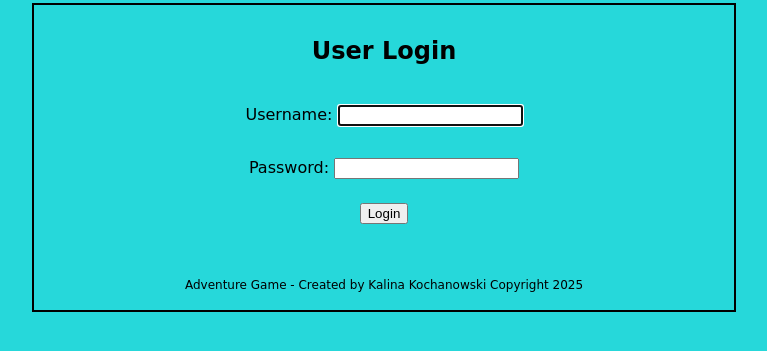
After one commit to kalina-kochanowski/finalproject, a Django app: page /adventure/login/ in a window 1280 px wide. The commit adds this page. Shown: the top 351 px of the page, without its empty margins (256-1023 px from the left). Run offline with Django 4.2, Linux system fonts and the light colour scheme.

Commit message:
Final Version

```diff
--- a/adventure/static/adventure/style.css
+++ b/adventure/static/adventure/style.css
@@ -28,6 +28,11 @@ body {
 	margin-bottom: 0em;
 }
 
+button {
+    display: block;
+    margin: auto;
+}
+
 footer {
 	font-size: 12px;
 	text-align: center;
--- a/adventure/templates/adventure/base.html
+++ b/adventure/templates/adventure/base.html
@@ -17,6 +17,8 @@
 
         {% block content %}{% endblock %} <!-- Body Content Changes by What Page You Are On -->
 
+        {% block extra_scripts %}{% endblock %} <!-- Block for any Javascript scripts -->
+
     </body>
 
     <footer>
--- /dev/null
+++ b/adventure/templates/registration/login.html
@@ -0,0 +1,18 @@
+{% extends 'adventure/base.html' %}
+
+{% block title %}User Login{% endblock %}
+
+{% block content %}
+
+<h2>User Login</h2>
+
+<!-- Uses Django login and displays it in a form for the user to login -->
+<form method="POST">
+    {% csrf_token %}
+
+    {{ form.as_p }}
+
+    <button type="submit">Login</button>
+</form>
+
+{% endblock %}
--- a/adventure/urls.py
+++ b/adventure/urls.py
@@ -7,6 +7,9 @@ app_name = 'adventure' # Name of App To Be Used as a Way to Help With Linking Pa
 # URL Patterns To Display Views as HTML Pages
 urlpatterns = [
     path('', views.index, name = 'index'),
+    path('login/', views.user_login, name = 'login'),
+    path('logout/', views.user_logout, name = 'logout'),
     path('player/<slug:slug>/', views.PlayerProfile.as_view(), name = 'profile'),
     path('scenario/<int:scenario_id>/', views.adventure, name = 'game'),
+    path('jump/<int:scenario_id>/', views.jump_to_scenario, name = 'jump'),
 ]
--- a/adventure/views.py
+++ b/adventure/views.py
@@ -1,9 +1,17 @@
 from .models import Player, Scenario # Imports models To Be Used With Views
-from django.shortcuts import render, get_object_or_404 # Imports render to Render HTML Pages
+from django.shortcuts import render, redirect, get_object_or_404 # Imports shortcuts to be used in views
 from django.views.generic import DetailView # Imports Special Views
+from django.contrib.auth import login, logout # Imports login & logout to be used for those purposes
+from django.contrib.auth.forms import AuthenticationForm
 
 # View That Displays the Home Page
 def index(request):
+    # If the user is logged in, uses their username in the index template
+    context = {}
+
+    if request.user.is_authenticated:
+        context['user_name'] = request.user.username
+
     return render(request, 'adventure/index.html') # Returns the Home Page
 
 def adventure(request, scenario_id):
@@ -18,9 +26,34 @@ def adventure(request, scenario_id):
     #Returns the adventure game page depending on which scenario it is at
     return render(request, 'adventure/game.html', context)
 
+# View to help redirect pages so the user cannot use the back button (Works with the Javascript file)
+def jump_to_scenario(request, scenario_id):
+    return redirect('adventure:game', scenario_id=scenario_id)
+
 # A View That Displays the profile for the Player
 class PlayerProfile(DetailView):
-
     model = Player
 
     template_name = 'adventure/profile.html'
+
+# Login View
+def user_login(request):
+
+    if request.method == 'POST':
+        form = AuthenticationForm(request, data=request.POST)
+
+        if form.is_valid():
+            user = form.get_user()
+            login(request, user)
+
+            return redirect('adventure:index')  # Redirects to home page
+    else:
+        form = AuthenticationForm()
+
+    return render(request, 'registration/login.html', {'form': form})
+
+# Logout View
+def user_logout(request):
+    logout(request)
+
+    return redirect('adventure:index')  # Redirect to the home page after logout
```
Also changed, not shown: adventure/static/adventure/game.js (added, +38 -0 lines), adventure/templates/adventure/game.html (+7 -1 lines), adventure/templates/adventure/index.html (+21 -1 lines), db.sqlite3.
